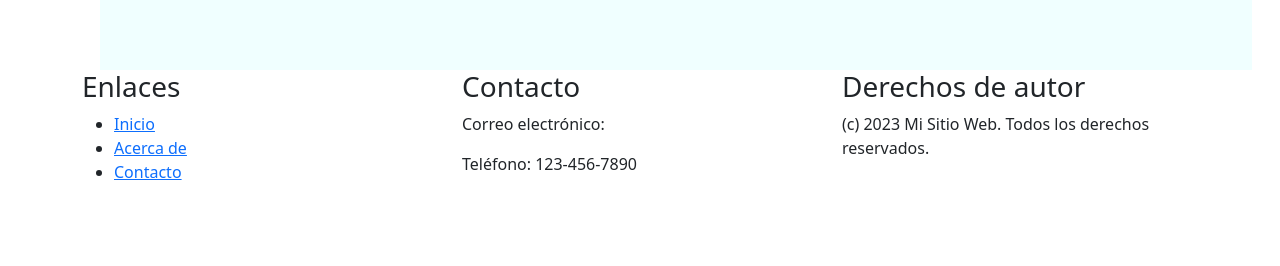
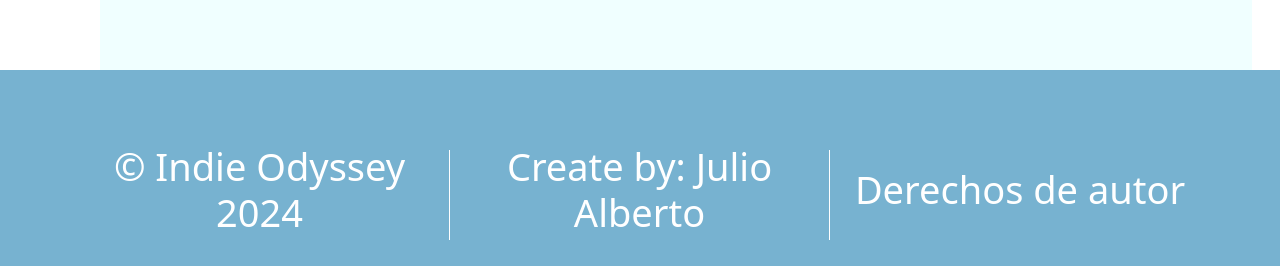
Before and after one commit to JulioAlb453/Indie_Odyssey, an Angular app: page / in a window 1280 px wide. Shown: the part 1316-1582 px from the top of the page. Before the commit the page ends 1516 px from the top, so only its background shows below. Built offline with nearby package versions, Linux system fonts and the light colour scheme.

Commit message:
add: estilos en footer

```diff
--- a/package.json
+++ b/package.json
@@ -18,6 +18,10 @@
     "@angular/platform-browser": "^18.2.0",
     "@angular/platform-browser-dynamic": "^18.2.0",
     "@angular/router": "^18.2.0",
+    "@fortawesome/angular-fontawesome": "^0.15.0",
+    "@fortawesome/fontawesome-svg-core": "^6.6.0",
+    "@fortawesome/free-brands-svg-icons": "^6.6.0",
+    "@fortawesome/free-solid-svg-icons": "^6.6.0",
     "bootstrap": "^5.3.3",
     "primeng": "^17.18.10",
     "rxjs": "~7.8.0",
--- a/src/app/app.component.ts
+++ b/src/app/app.component.ts
@@ -1,14 +1,17 @@
 import { Component } from '@angular/core';
 import { RouterOutlet } from '@angular/router';
 import { HomeComponent } from "./home/home.component";
-
+import { BrowserModule } from '@angular/platform-browser';
+import { NgModule } from '@angular/core';
 @Component({
   selector: 'app-root',
   standalone: true,
-  imports: [RouterOutlet, HomeComponent],
+  imports: [RouterOutlet, HomeComponent,],
   templateUrl: './app.component.html',
   styleUrl: './app.component.css'
 })
+
+
 export class AppComponent {
-  title = 'Indie_Odissey';
+
 }
--- a/src/app/home/footer/footer.component.css
+++ b/src/app/home/footer/footer.component.css
@@ -0,0 +1,48 @@
+.footer-conteiner {
+    width: 100%;
+    background-color: #77B2D0;
+    height: 250px;
+    color: white;
+    display: flex;
+    align-items: center;
+    justify-content: center;
+  }
+
+  .footer-conteiner .container {
+    height: 100%;
+  }
+
+  .footer-conteiner h3 {
+    font-size: 38px;
+    margin-bottom: 10px;
+  }
+
+  .footer-conteiner p {
+    font-size: 14px;
+    margin-bottom: 5px;
+  }
+
+  .footer-conteiner .row {
+    height: 100%;
+  }
+
+  .footer-section {
+    display: flex;
+    flex-direction: column;
+    justify-content: center;
+    align-items: center;
+  }
+
+  .footer-section:not(:last-child) {
+    height: 90px;
+    border-right: 1px solid white;
+  }
+
+  .footer-conteiner a {
+    color: white;
+    text-decoration: none;
+  }
+
+  .footer-conteiner a:hover {
+    text-decoration: underline;
+  }
--- a/src/app/home/footer/footer.component.html
+++ b/src/app/home/footer/footer.component.html
@@ -1,23 +1,16 @@
-<footer>
+<div class="footer-conteiner">
     <div class="container">
-      <div class="row">
-        <div class="col-lg-4">
-          <h3>Enlaces</h3>
-          <ul>
-            <li><a href="#">Inicio</a></li>
-            <li><a href="#">Acerca de</a></li>
-            <li><a href="#">Contacto</a></li>
-          </ul>
+      <div class="row text-center align-items-center h-100">
+        <div class="col-lg-4 footer-section">
+          <h3>© Indie Odyssey 2024</h3>
         </div>
-        <div class="col-lg-4">
-          <h3>Contacto</h3>
-          <p>Correo electrónico: </p>
-          <p>Teléfono: 123-456-7890</p>
+        <div class="col-lg-4 footer-section">
+          <h3>Create by: Julio Alberto</h3>
+
         </div>
-        <div class="col-lg-4">
+        <div class="col-lg-4 footer-section">
           <h3>Derechos de autor</h3>
-          <p>(c) 2023 Mi Sitio Web. Todos los derechos reservados.</p>
         </div>
       </div>
     </div>
-  </footer>
+  </div>
--- a/src/app/home/footer/footer.component.ts
+++ b/src/app/home/footer/footer.component.ts
@@ -1,5 +1,6 @@
 import { Component } from '@angular/core';
-
+import {faRightToBracket} from '@fortawesome/free-solid-svg-icons';
+import { faGithub } from '@fortawesome/free-brands-svg-icons';
 @Component({
   selector: 'app-footer',
   standalone: true,
@@ -8,5 +9,6 @@ import { Component } from '@angular/core';
   styleUrl: './footer.component.css'
 })
 export class FooterComponent {
-
+  faGithub = faGithub;
+  faRightToBracket = faRightToBracket ;
 }
--- a/src/app/home/navbar/navbar.component.html
+++ b/src/app/home/navbar/navbar.component.html
@@ -11,10 +11,10 @@
       aria-expanded="false"
       aria-label="Toggle navigation"
     >
-      <span class="navbar-toggler-icon"></span>
+
     </button>
 
-    <div class="collapse navbar-collapse justify-content-end" id="navbarNav">
+    <div class="collapse navbar-collapse justify-content-end" >
       <ul class="navbar-nav">
         <li class="nav-item">
           <a class="nav-link active text-white" aria-current="page" href="#"
--- a/src/index.html
+++ b/src/index.html
@@ -19,6 +19,7 @@
       rel="stylesheet"
     />
     <script src="https://cdn.jsdelivr.net/npm/bootstrap@5.3.3/dist/js/bootstrap.bundle.min.js"></script>
+    <link href="//netdna.bootstrapcdn.com/font-awesome/4.1.0/css/font-awesome.min.css" rel="stylesheet">
   </head>
   <body>
     <app-root></app-root>
```
Also changed, not shown: src/app/app.module.ts (added, +19 -0 lines), 2 other files (tests, documents, lock files or other folders).
